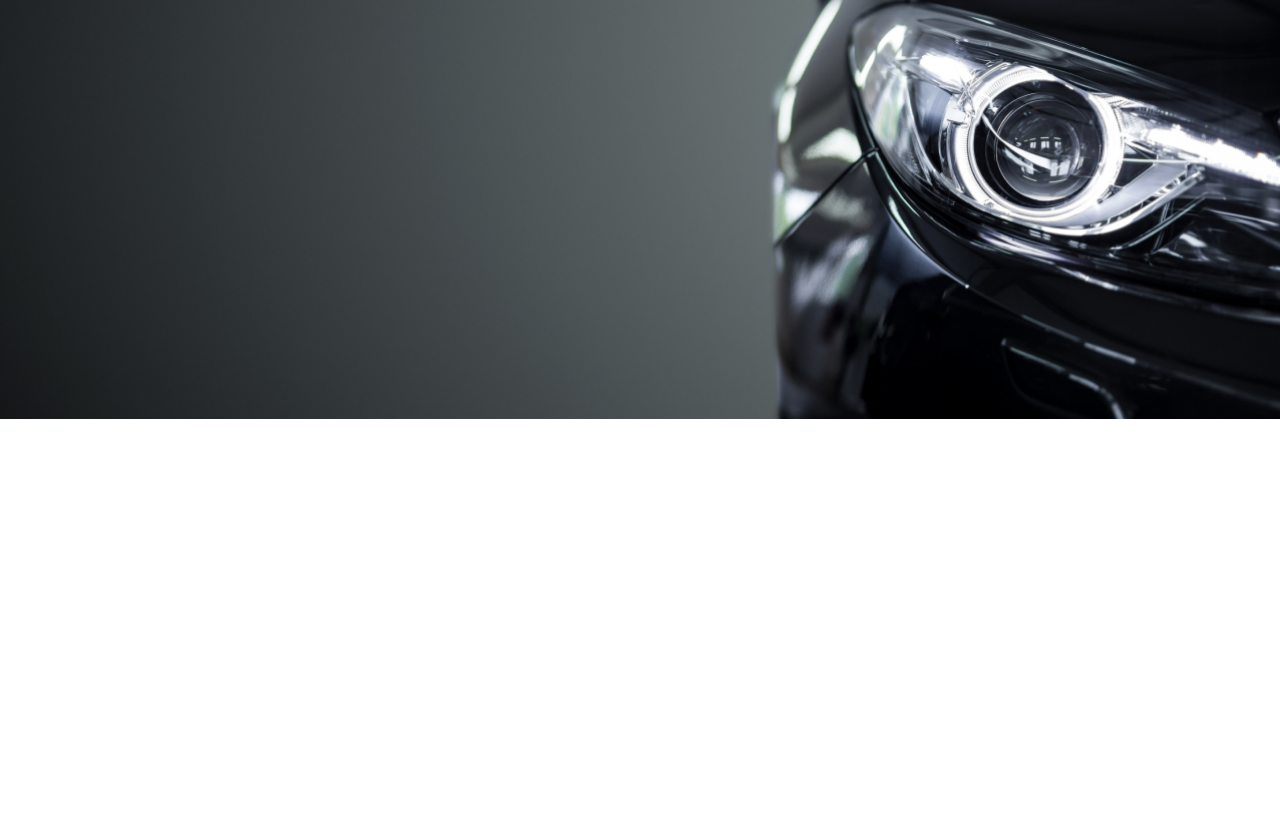
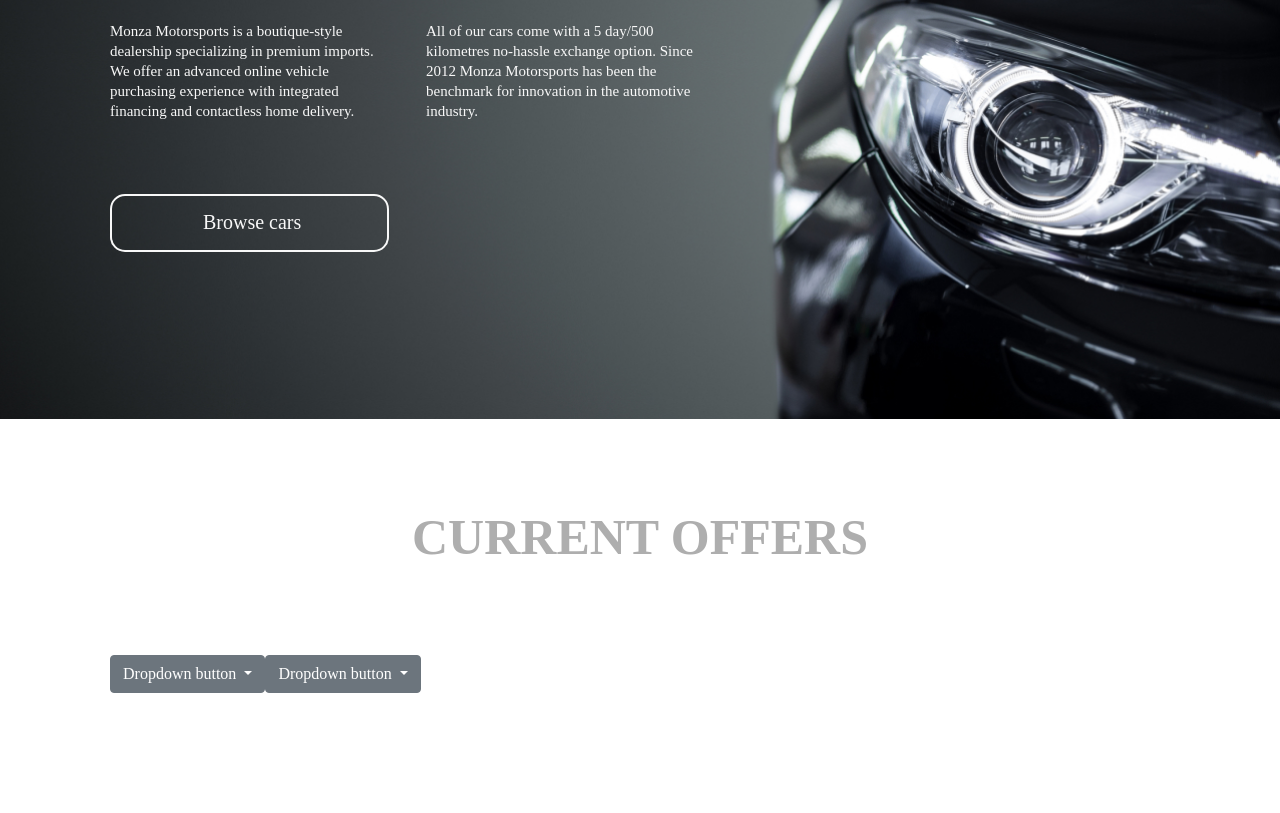
Before and after one commit to DariiaNikolaieva/west-solutions-test, a website: page index.html in a window 1280 px wide. Shown: the part 269-1082 px from the top of the page. Before the commit the page ends 800 px from the top, so only its background shows below. Drawn offline with nearby package versions, Linux system fonts and the light colour scheme; a web font is replaced by a local one.

Commit message:
feat: add hero section

```diff
--- a/index.html
+++ b/index.html
@@ -64,8 +64,48 @@
       </nav>
     </header>
     <main>
-      <section>
-        <div class="hero-bcg"></div>
+      <section class="hero">
+        <div class="container">
+          <div class="hero-bcg"></div>
+          <h1 class="hero-title">The right way to get a car</h1>
+          <div class="row">
+            <div class="col">
+              <p class="hero-text">Monza Motorsports is a boutique-style dealership specializing in premium imports. We offer an advanced online vehicle purchasing experience with integrated financing and contactless home delivery.</p>
+            </div>
+            <div class="col">
+              <p class="hero-text">All of our cars come with a 5 day/500 kilometres no-hassle exchange option. Since 2012 Monza Motorsports
+                has been the benchmark for innovation in the automotive industry.</p>
+            </div>
+          </div>
+          <button type="button" class="btn btn-outline-primary">Browse cars</button>
+        </div>
+      </section>
+      <section class="cars-grid">
+        <div class="container">
+          <h2 class="cars-grid-title">CURRENT OFFERS</h2>
+          <div class="dropdown-container">
+            <div class="dropdown">
+              <button class="btn btn-secondary dropdown-toggle" type="button" id="dropdownMenuButton1" data-bs-toggle="dropdown" aria-expanded="false">
+                Dropdown button
+              </button>
+              <ul class="dropdown-menu" aria-labelledby="dropdownMenuButton1">
+                <li><a class="dropdown-item" href="#">Action</a></li>
+                <li><a class="dropdown-item" href="#">Another action</a></li>
+                <li><a class="dropdown-item" href="#">Something else here</a></li>
+              </ul>
+            </div>
+            <div class="dropdown">
+              <button class="btn btn-secondary dropdown-toggle" type="button" id="dropdownMenuButton1" data-bs-toggle="dropdown" aria-expanded="false">
+                Dropdown button
+              </button>
+              <ul class="dropdown-menu" aria-labelledby="dropdownMenuButton1">
+                <li><a class="dropdown-item" href="#">Action</a></li>
+                <li><a class="dropdown-item" href="#">Another action</a></li>
+                <li><a class="dropdown-item" href="#">Something else here</a></li>
+              </ul>
+            </div>
+          </div>
+        </div>
       </section>
     </main>
     <script src="node_modules/bootstrap/dist/js/bootstrap.js"></script>
--- /dev/null
+++ b/sass/layouts/_cars-grid.scss
@@ -0,0 +1,16 @@
+.cars-grid {
+    padding-top: 100px;
+    padding-bottom: 120px;
+}
+
+.cars-grid-title {
+    @include title-second;
+    text-align: center;
+    margin-bottom: 80px;
+    color: $color-secondary-100;
+    line-height: 1.5;
+}
+
+.dropdown-container {
+    display: flex;
+}
--- a/sass/layouts/_header.scss
+++ b/sass/layouts/_header.scss
@@ -30,11 +30,19 @@
 
   .nav-item.social-list {
       display: flex;
+
+      @media (max-width: 992px) {
+          flex-direction: column;
+      }
   }
 
   .navbar-expand-lg .navbar-nav.social-links {
     column-gap: 28px;
     margin-left: 45px;
+
+    @media (max-width: 992px) {
+        margin-left: 0;
+    }
   }
 
   .navbar-nav.social-links .navbar-logo {
--- /dev/null
+++ b/sass/layouts/_hero.scss
@@ -0,0 +1,39 @@
+.hero {
+  padding-top: 118px;
+  padding-bottom: 148px;
+  color: $color-primary-200;
+}
+
+.hero-title {
+  @include title-first;
+  margin-bottom: 32px;
+  line-height: 1.36;
+}
+
+.hero-text {
+    margin: 0;
+}
+
+.hero .row {
+  @include tabs;
+  margin-bottom: 72px;
+  line-height: 1.33;
+}
+
+.hero .row > .col {
+  flex: inherit;
+  width: 296px;
+
+  &:first-child {
+    margin-right: 20px;
+  }
+}
+
+.btn.btn-outline-primary {
+  @include btn-primary;
+  padding: 13px 86px 14px 91px;
+  color: inherit;
+  line-height: 1.35;
+  border: 2px solid $color-primary-200;
+  border-radius: 15px;
+}
--- a/sass/main.scss
+++ b/sass/main.scss
@@ -11,3 +11,5 @@
 @import 'palette';
 @import 'custom';
 @import 'layouts/header';
+@import 'layouts/hero';
+@import 'layouts/cars-grid';
```
Also changed, not shown: css/main.min.css.
